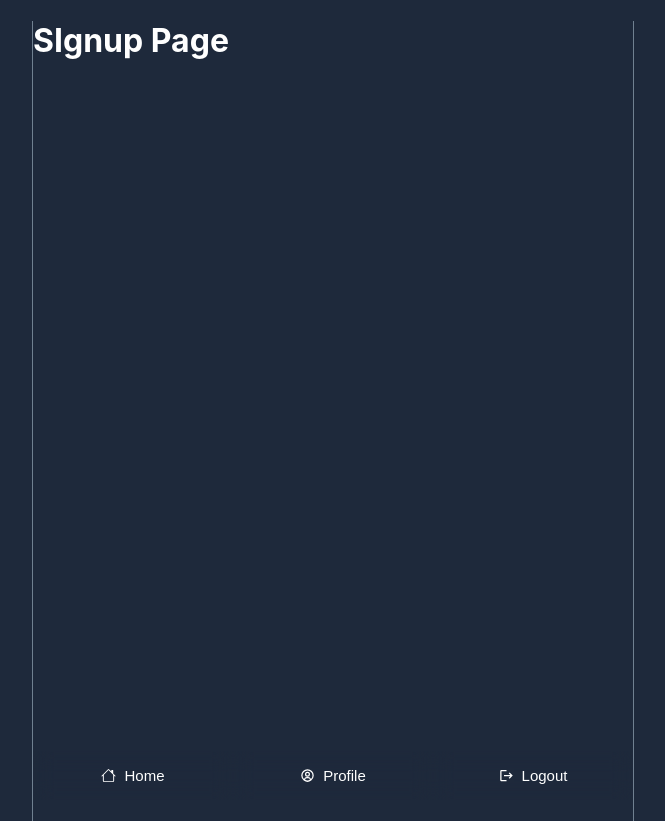
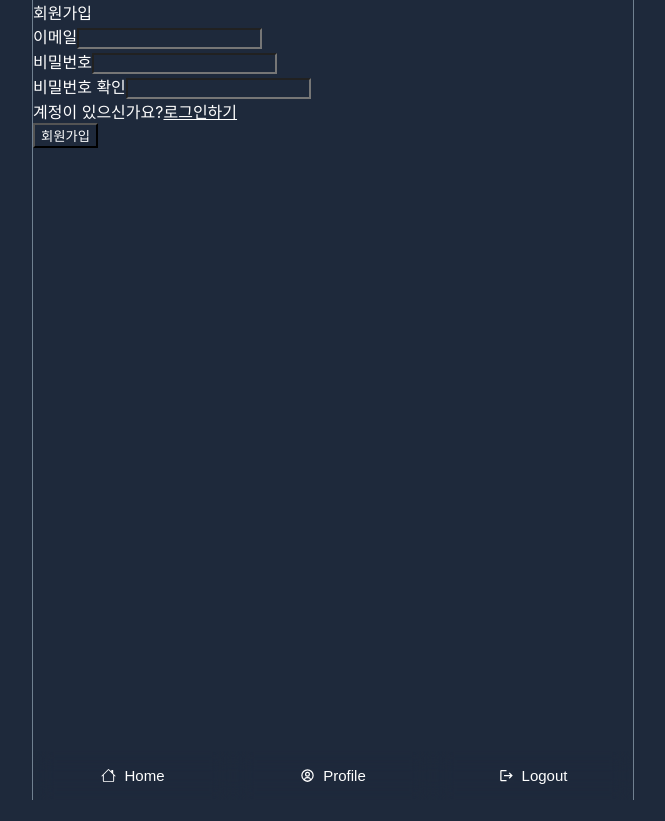
Before and after one commit to Daily-manjoo/Sweeter, a React (Create React App) app: page /users/signup in a window 1280 px wide. Shown: the whole page, without its empty margins (307-972 px from the left). After the commit the page ends 800 px from the top, so only its background shows below. Built offline with nearby package versions, Linux system fonts and the light colour scheme; no server answers.

Commit message:
Firebase 회원가입 세팅

```diff
--- a/package.json
+++ b/package.json
@@ -15,6 +15,7 @@
     "react-dom": "^18.2.0",
     "react-router-dom": "^6.20.1",
     "react-scripts": "5.0.1",
+    "react-toastify": "^9.1.3",
     "sass": "^1.69.5",
     "typescript": "^4.4.2",
     "web-vitals": "^2.1.0"
--- a/src/App.tsx
+++ b/src/App.tsx
@@ -1,16 +1,30 @@
-import { useState } from 'react';
+import { useState, useEffect } from 'react';
 import Router from 'components/Router';
 import { Layout } from 'components/Layout';
-import {getAuth} from "firebase/auth";
+import {getAuth, onAuthStateChanged} from "firebase/auth";
 import { app } from 'firebaseApp';
+import { ToastContainer} from 'react-toastify';
+import 'react-toastify/dist/ReactToastify.css';
 
 function App() {
   const auth = getAuth(app);
+  const [init, setInit] = useState<boolean>(false);
   const [isAuthenticated, setIsAuthenticated] = useState<boolean>(!!auth?.currentUser);
-  console.log(auth, isAuthenticated);
+
+  useEffect(()=> {
+    onAuthStateChanged(auth, (user)=> {
+      if(user){
+        setIsAuthenticated(true);
+      } else{
+        setIsAuthenticated(false);
+      }
+      setInit(true); ///onAuthStateChanged이 실행되면 true로
+    })
+  }, [auth])
   return(
     <Layout>
-      <Router />
+      <ToastContainer />
+      { init ? <Router isAuthenticated={isAuthenticated} /> : 'loading' } {/*상태값 변경이 됐으면 보여주고 or loading */}
     </Layout>
   )
 }
--- a/src/components/Router.tsx
+++ b/src/components/Router.tsx
@@ -11,9 +11,15 @@
 import SignupPage from "pages/users/signup";
 import { Navigate, Route, Routes } from "react-router-dom";
 
-export default function Router(){
+interface RouterProps {
+  isAuthenticated: boolean; //사용자 인증이 되었는지 구분하기 위해
+}
+
+export default function Router({ isAuthenticated }: RouterProps){
     return(
     <Routes>
+      {isAuthenticated ? (
+        <>
         <Route path='/' element={<HomePage />} />
         <Route path='/posts' element={<PostListPage />} />
         <Route path='/posts/:id' element={<PostDetail />} />
@@ -23,9 +29,15 @@
         <Route path='/profile/edit' element={<ProfileEdit />} />
         <Route path='/notifications' element={<NotificationPage />} />
         <Route path='/search' element={<SearchPage />} />
+        <Route path='*' element={<Navigate replace to='/' />} />
+        </>
+      ) : (
+        <>
         <Route path='/users/login' element={<LoginPage />} />
         <Route path='/users/signup' element={<SignupPage />} />
-      <Route path='*' element={<Navigate replace to='/' />} />
+        <Route path='*' element={<Navigate replace to='/users/login' />} />
+        </>
+      ) }
     </Routes>
     )
 }
--- /dev/null
+++ b/src/components/users/LoginForm.tsx
@@ -0,0 +1,3 @@
+export default function LoginForm(){
+    return <h1>Login</h1>
+}
--- /dev/null
+++ b/src/components/users/SignupForm.tsx
@@ -0,0 +1,101 @@
+import { useState } from "react";
+import { Link, useNavigate } from "react-router-dom";
+import { getAuth, createUserWithEmailAndPassword } from "firebase/auth";
+import { app } from "firebaseApp";
+import { toast } from "react-toastify";
+
+export default function SignupForm(){
+    const [error, setError] = useState<string>("");
+    const [email, setEmail] = useState<string>("");
+    const [password, setPassword] = useState<string>("");
+    const [passwordConfirmation, setPasswordConfirmation] = useState<string>("");
+    const navigate = useNavigate();
+
+    const onSubmit = async (e: any) => {
+        e.preventDefault(); //폼  제출 방지
+        try {
+            const auth = getAuth(app);
+            await createUserWithEmailAndPassword(auth, email, password);
+            navigate("/");
+            toast.success("성공적으로 회원가입이 되었습니다.")
+        } catch(error:any){
+            toast.error(error?.code)
+        }
+    };
+
+    const onChange = (e:React.ChangeEvent<HTMLInputElement>) => {
+        const {
+            target: {name, value},
+        } = e;
+
+        if (name==='email'){
+            setEmail(value);
+            const validRegex = /^[a-zA-Z0-9._%+-]+@[a-zA-Z0-9.-]+\.[a-zA-Z]{2,}$/;
+
+            if(!value?.match(validRegex)){
+                setError("이메일 형식이 올바르지 않습니다")
+            } else {
+                setError("") //에러 없애주기
+            }
+        }
+
+        if (name==='password'){
+            setPassword(value);
+
+            if(value?.length < 8){
+                setError("비밀번호는 8자리 이상 입력해주세요.")
+            } else if(value !== password) {
+                setError("비밀번호와 비밀번호 확인 값이 다릅니다.");
+            }
+            else{
+                setError("");
+            }
+        }
+
+        if (name==='password_confirmation'){
+            setPasswordConfirmation(value);
+
+            if(value?.length < 8){
+                setError("비밀번호는 8자리 이상 입력해주세요.")
+            } else if(value !== password) {
+                setError("비밀번호와 비밀번호 확인 값이 다릅니다.");
+            }
+            else{
+                setError("");
+            }
+        }
+    };
+
+    return (
+        <form className="form form--lg" onSubmit={onSubmit}>
+            <div className="form__title">회원가입</div>
+            <div className="form__block">
+                <label htmlFor="email">이메일</label>
+                <input type="text" name="email" id="email" value={email} onChange={onChange} required />
+            </div>
+            <div className="form__block">
+                <label htmlFor="password">비밀번호</label>
+                <input type="password" name="password" id="password" value={password} onChange={onChange} required />
+            </div>
+            <div className="form__block">
+                <label htmlFor="password_confirmation">비밀번호 확인</label>
+                <input type="password" name="password_confirmation" value={passwordConfirmation} id="password_confirmation" onChange={onChange} required />
+            </div>
+            {error && error?.length > 0 && (
+            <div className="form__block">
+                <div className="form__error">{error}</div>
+            </div>
+            )}
+
+            <div className="form__block">
+                계정이 있으신가요?
+                <Link to="/login" className="form__link">
+                    로그인하기
+                </Link>
+            </div>
+            <div className="form__block">
+                <button type="submit" className="form__btn-submit" disabled={error?.length > 0}>회원가입</button>
+            </div>
+        </form>
+        )
+}
--- a/src/pages/users/login.tsx
+++ b/src/pages/users/login.tsx
@@ -1,3 +1,5 @@
+import LoginForm from "components/users/LoginForm";
+
 export default function LoginPage(){
-    return <h1>Login Page</h1>
+    return <LoginForm />
 }
--- a/src/pages/users/signup.tsx
+++ b/src/pages/users/signup.tsx
@@ -1,3 +1,5 @@
+import SignupForm from "components/users/SignupForm";
+
 export default function SignupPage(){
-    return <h1>SIgnup Page</h1>
+    return <SignupForm />
 }
```
Also changed, not shown: 1 other file (tests, documents, lock files or other folders). Lines whose indentation alone changed are shown as unchanged.
